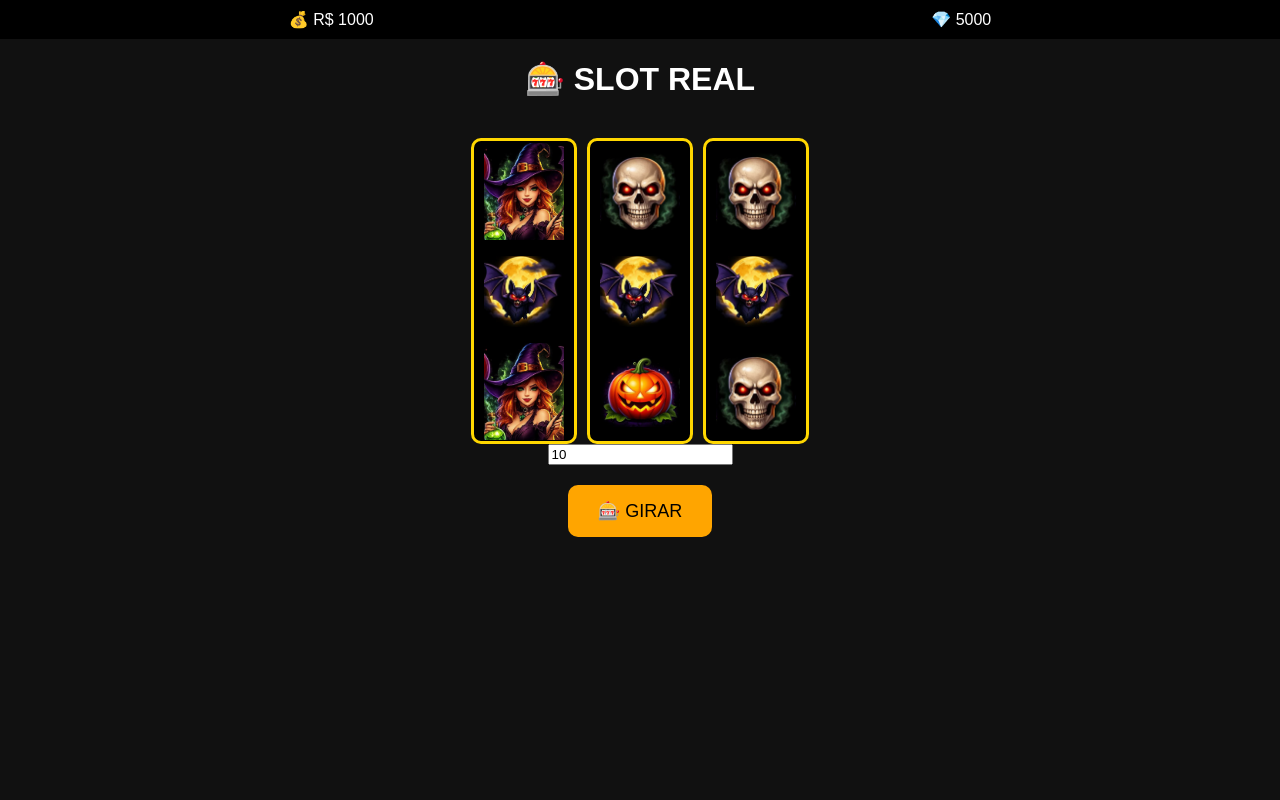
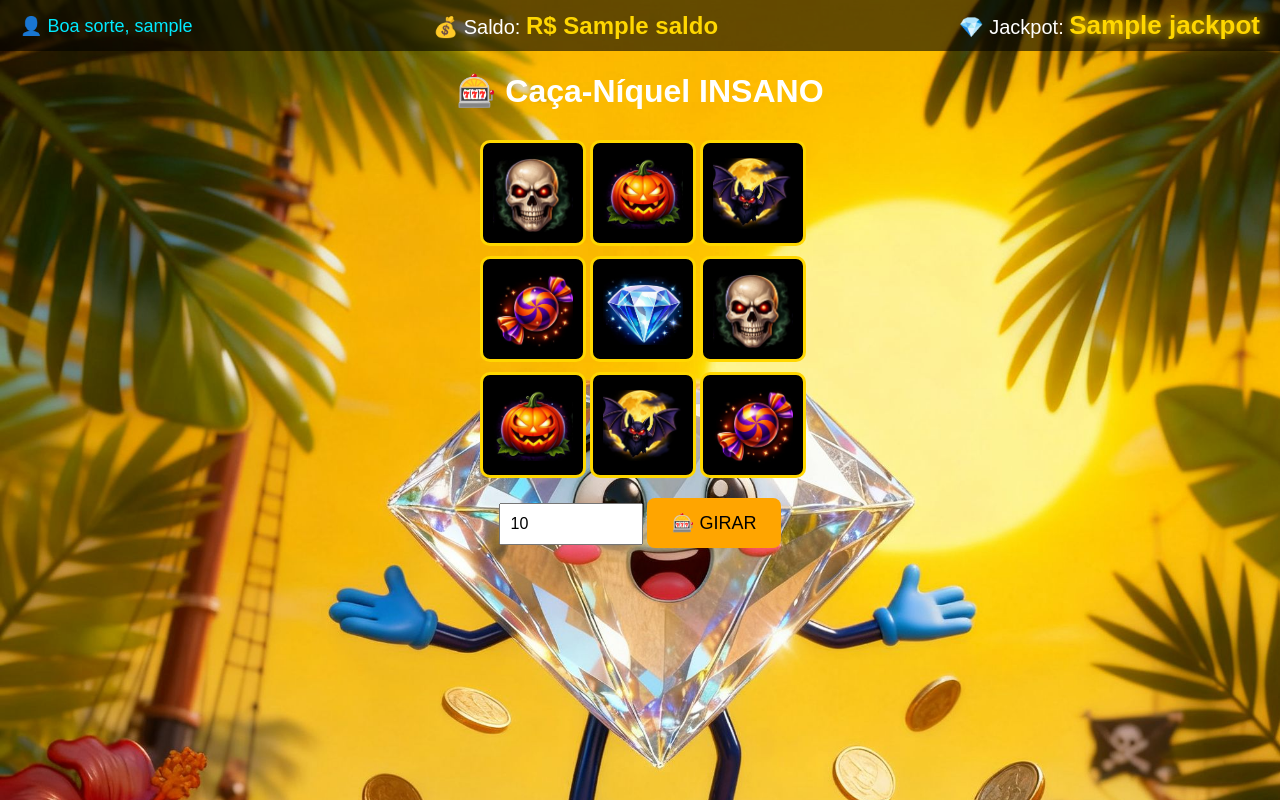
Before and after one commit to diamantinojunior204-coder/tropical, a Flask app: template API/templates/slot.html in a window 1280 px wide. Run offline with Flask 3, Linux system fonts and the light colour scheme; the visitor is signed in with stand-in values (Sample User, id 1); the template is opened without the code that fills it: most values are stand-ins (such as "Sample title", 1, 10 or a date in 2020); some libraries are stand-ins or nearby versions.

Commit message:
Update slot.html

```diff
--- a/API/templates/slot.html
+++ b/API/templates/slot.html
@@ -3,211 +3,383 @@
 <head>
 <meta charset="UTF-8">
 <meta name="viewport" content="width=device-width, initial-scale=1.0">
-<title>🎰 Slot Real</title>
+<title>🎰 Slot Halloween 90</title>
 
 <style>
 body{
   margin:0;
-  background:#111;
+  font-family:Arial;
+  background:url("/static/fundo.jpg");
+  background-size:cover;
   color:white;
   text-align:center;
-  font-family:Arial;
+  overflow-x:hidden;
 }
 
-/* topo */
 .topo{
+  padding:10px 20px;
+  background:rgba(0,0,0,0.6);
   display:flex;
-  justify-content:space-around;
-  padding:10px;
-  background:#000;
+  justify-content:space-between;
+  align-items:center;
+  font-size:20px;
 }
 
-/* SLOT */
-.slot{
-  display:flex;
-  justify-content:center;
-  margin-top:40px;
-  gap:10px;
+#usuario{font-size:18px;color:#00eaff;}
+#saldo{font-weight:bold;color:gold;font-size:24px;}
+
+#jackpot{
+  font-weight:bold;
+  color:#ffd700;
+  font-size:26px;
+  text-shadow:0 0 10px gold,0 0 30px orange;
+  animation:jackpotGlow 1s infinite alternate;
 }
 
-/* coluna (reel) */
-.reel{
-  width:100px;
-  height:300px;
-  overflow:hidden;
-  border:3px solid gold;
-  border-radius:10px;
-  background:black;
-  position:relative;
+@keyframes jackpotGlow{
+  from{ transform:scale(1); }
+  to{ transform:scale(1.08); }
 }
 
-/* faixa que se move */
-.reel-track{
-  position:absolute;
-  width:100%;
-  top:0;
+.slot{
+  margin-top:30px;
+  display:grid;
+  grid-template-columns:repeat(3,100px);
+  grid-gap:10px;
+  justify-content:center;
 }
 
-/* símbolos */
-.symbol{
+.celula{
   width:100px;
   height:100px;
+  background:black;
+  border-radius:10px;
   display:flex;
   align-items:center;
   justify-content:center;
+  border:3px solid gold;
+  transition:0.2s;
 }
 
-.symbol img{
-  width:80px;
+.celula img{width:80px;}
+
+.controls{margin-top:20px;}
+
+button{
+  padding:14px 25px;
+  font-size:18px;
+  border:none;
+  border-radius:8px;
+  background:orange;
+  cursor:pointer;
 }
 
-/* botão */
-button{
-  margin-top:20px;
-  padding:15px 30px;
-  font-size:18px;
-  background:orange;
-  border:none;
-  border-radius:10px;
+button:hover{background:gold;}
+
+button:disabled{
+  opacity:0.5;
 }
 
-/* efeitos */
-.win{
-  box-shadow:0 0 20px gold;
+input{
+  padding:10px;
+  width:120px;
+  font-size:16px;
 }
 
+/* 💥 brilho absurdo */
+.win{
+  animation:piscar 0.3s infinite;
+}
+
+@keyframes piscar{
+  0%{box-shadow:0 0 10px gold;}
+  50%{box-shadow:0 0 40px orange, 0 0 60px red;}
+  100%{box-shadow:0 0 10px gold;}
+}
+
+#resultado{
+  margin-top:15px;
+  font-size:24px;
+  font-weight:bold;
+}
+
+/* 🔥 FOGO */
+#fireWin{
+  position:fixed;
+  bottom:0;
+  left:0;
+  width:100%;
+  height:0%;
+  pointer-events:none;
+  z-index:999;
+  background:linear-gradient(to top,
+    rgba(255,80,0,0.9),
+    rgba(255,140,0,0.7),
+    rgba(255,200,0,0.4),
+    transparent
+  );
+  opacity:0;
+}
+
+@keyframes subirFogo{
+  0%{height:0%;opacity:0;}
+  30%{height:60%;opacity:1;}
+  60%{height:100%;opacity:1;}
+  100%{height:0%;opacity:0;}
+}
+
+/* 💥 TEXTO MEGA WIN */
+#megaWin{
+  position:fixed;
+  top:40%;
+  left:50%;
+  transform:translate(-50%,-50%) scale(0);
+  font-size:60px;
+  color:gold;
+  text-shadow:0 0 20px orange,0 0 40px red;
+  z-index:1000;
+  pointer-events:none;
+}
+
+@keyframes aparecerWin{
+  0%{transform:translate(-50%,-50%) scale(0);}
+  50%{transform:translate(-50%,-50%) scale(1.3);}
+  100%{transform:translate(-50%,-50%) scale(1);}
+}
+
+/* 🎇 partículas */
+.particle{
+  position:fixed;
+  width:8px;
+  height:8px;
+  background:gold;
+  border-radius:50%;
+  z-index:999;
+  animation:explodir 1s linear forwards;
+}
+
+@keyframes explodir{
+  to{
+    transform:translate(var(--x), var(--y));
+    opacity:0;
+  }
+}
 </style>
 </head>
 
 <body>
 
+<audio autoplay loop>
+<source src="/static/audio/jogo2.mp3" type="audio/mpeg">
+</audio>
+
 <div class="topo">
-<div>💰 <span id="saldo">R$ 1000</span></div>
-<div>💎 <span id="jackpot">5000</span></div>
+<div id="usuario">👤 Boa sorte, {{ session.username }}</div>
+
+<div>
+💰 Saldo: <span id="saldo">R$ {{saldo}}</span>
 </div>
 
-<h1>🎰 SLOT REAL</h1>
+<div>
+💎 Jackpot: <span id="jackpot">{{jackpot}}</span>
+</div>
+</div>
+
+<h1>🎰 Caça-Níquel INSANO</h1>
 
 <div class="slot">
-
-<div class="reel"><div class="reel-track" id="r0"></div></div>
-<div class="reel"><div class="reel-track" id="r1"></div></div>
-<div class="reel"><div class="reel-track" id="r2"></div></div>
-
+<div class="celula"><img id="c0" src="/static/slot/1.jpeg"></div>
+<div class="celula"><img id="c1" src="/static/slot/2.jpeg"></div>
+<div class="celula"><img id="c2" src="/static/slot/3.jpeg"></div>
+<div class="celula"><img id="c3" src="/static/slot/4.jpeg"></div>
+<div class="celula"><img id="c4" src="/static/slot/5.jpeg"></div>
+<div class="celula"><img id="c5" src="/static/slot/1.jpeg"></div>
+<div class="celula"><img id="c6" src="/static/slot/2.jpeg"></div>
+<div class="celula"><img id="c7" src="/static/slot/3.jpeg"></div>
+<div class="celula"><img id="c8" src="/static/slot/4.jpeg"></div>
 </div>
 
-<input id="aposta" type="number" value="10">
-<br>
-<button onclick="girar()">🎰 GIRAR</button>
+<div class="controls">
+<input id="aposta" type="number" value="10" min="1">
+<button id="btnGirar" onclick="girar()">🎰 GIRAR</button>
+</div>
 
 <div id="resultado"></div>
 
+<!-- 🔥 efeitos -->
+<div id="fireWin"></div>
+<div id="megaWin">💥 MEGA WIN 💥</div>
+
+<audio id="somGiro" src="/static/audio2.mp3"></audio>
+<audio id="somWin" src="/static/win.mp3"></audio>
+
 <script>
 
-let simbolos = [1,2,3,4,5,6];
+let girando = false;
 
-function criarReel(id){
-  let reel = document.getElementById(id);
-  reel.innerHTML="";
+function animarSaldo(valorFinal){
+let el=document.getElementById("saldo");
+let atual=parseFloat(el.innerText.replace("R$","")) || 0;
 
-  // cria vários símbolos (loop infinito fake)
-  for(let i=0;i<20;i++){
-    let s = simbolos[Math.floor(Math.random()*simbolos.length)];
-    let div = document.createElement("div");
-    div.className="symbol";
-    div.innerHTML = `<img src="/static/slot/${s}.jpeg">`;
-    reel.appendChild(div);
-  }
+let i=setInterval(()=>{
+atual+=(valorFinal-atual)*0.2;
+el.innerText="R$ "+atual.toFixed(2);
+
+if(Math.abs(valorFinal-atual)<0.05){
+el.innerText="R$ "+valorFinal.toFixed(2);
+clearInterval(i);
+}
+},30);
 }
 
-// inicializa
-criarReel("r0");
-criarReel("r1");
-criarReel("r2");
+/* 🔥 efeitos */
+function efeitoFogo(){
+let fogo=document.getElementById("fireWin");
+fogo.style.animation="subirFogo 2s ease-out";
+setTimeout(()=>{fogo.style.animation="";},2000);
+}
 
-/* 🎰 girar */
+function megaWin(){
+let el=document.getElementById("megaWin");
+el.style.animation="aparecerWin 0.6s ease";
+el.style.transform="translate(-50%,-50%) scale(1)";
+
+setTimeout(()=>{
+el.style.transform="translate(-50%,-50%) scale(0)";
+},1500);
+}
+
+/* 🎇 partículas */
+function particulas(){
+for(let i=0;i<40;i++){
+let p=document.createElement("div");
+p.className="particle";
+
+let x=(Math.random()*600-300)+"px";
+let y=(Math.random()*600-300)+"px";
+
+p.style.setProperty("--x",x);
+p.style.setProperty("--y",y);
+
+p.style.left="50%";
+p.style.top="50%";
+
+document.body.appendChild(p);
+
+setTimeout(()=>p.remove(),1000);
+}
+}
+
+function vibrar(){
+if(navigator.vibrate){
+navigator.vibrate([200,100,200]);
+}
+}
+
 function girar(){
 
-let aposta = parseFloat(document.getElementById("aposta").value);
+if(girando) return;
 
-Promise.all([
-  girarReel("r0", 1500),
-  girarReel("r1", 2000),
-  girarReel("r2", 2500)
-]).then(()=>{
-  resultadoFinal(aposta);
+let aposta=parseFloat(document.getElementById("aposta").value);
+
+if(isNaN(aposta) || aposta<=0){
+alert("Digite uma aposta válida!");
+return;
+}
+
+girando = true;
+document.getElementById("btnGirar").disabled = true;
+
+document.getElementById("somGiro").play();
+
+let tempo=0;
+
+let spin=setInterval(()=>{
+
+for(let i=0;i<9;i++){
+let r=Math.floor(Math.random()*6)+1;
+document.getElementById("c"+i).src="/static/slot/"+r+".jpeg";
+}
+
+tempo+=100;
+
+if(tempo>=2000){
+clearInterval(spin);
+mostrarResultado();
+}
+
+},100);
+
+function mostrarResultado(){
+
+fetch("/api/slot",{
+method:"POST",
+body:new URLSearchParams({aposta:aposta})
+})
+.then(r=>r.json())
+.then(data=>{
+
+if(data.erro){
+alert(data.erro);
+liberar();
+return;
+}
+
+animarSaldo(data.saldo);
+document.getElementById("jackpot").innerText=data.jackpot;
+
+let grade=data.grade.flat();
+
+for(let i=0;i<9;i++){
+let el=document.getElementById("c"+i);
+el.src="/static/slot/"+grade[i]+".jpeg";
+el.classList.remove("win");
+}
+
+if(data.linhas_ganhas){
+data.linhas_ganhas.forEach(linha=>{
+linha.forEach(idx=>{
+document.getElementById("c"+idx).classList.add("win");
+});
+});
+}
+
+let res=document.getElementById("resultado");
+
+if(data.ganho>0){
+
+document.getElementById("somWin").play();
+res.innerHTML="🎉 GANHOU R$ "+data.ganho;
+
+/* 🔥 níveis de ganho */
+if(data.ganho >= aposta * 10){
+efeitoFogo();
+megaWin();
+particulas();
+vibrar();
+}else if(data.ganho >= aposta * 5){
+efeitoFogo();
+particulas();
+}
+
+}else{
+res.innerHTML="Boa sorte!";
+}
+
+liberar();
+
+})
+.catch(()=>{
+alert("Erro ao processar o slot");
+liberar();
 });
 
 }
 
-/* 🎰 animação real */
-function girarReel(id, tempo){
-
-return new Promise(resolve=>{
-
-  let reel = document.getElementById(id);
-
-  let pos = 0;
-  let speed = 50;
-
-  let intervalo = setInterval(()=>{
-    pos += speed;
-    reel.style.transform = `translateY(-${pos}px)`;
-  },16);
-
-  setTimeout(()=>{
-    clearInterval(intervalo);
-
-    // posição final alinhada (multiplo de 100)
-    let final = Math.floor(pos/100)*100;
-    reel.style.transform = `translateY(-${final}px)`;
-
-    resolve();
-  },tempo);
-
-});
-
+function liberar(){
+girando = false;
+document.getElementById("btnGirar").disabled = false;
 }
-
-/* 🎯 resultado */
-function resultadoFinal(aposta){
-
-fetch("/api/slot",{
-  method:"POST",
-  body:new URLSearchParams({aposta})
-})
-.then(r=>r.json())
-.then(data=>{
-
-let grade = data.grade;
-
-/* aplica resultado visual REAL */
-for(let col=0;col<3;col++){
-
-  let reel = document.getElementById("r"+col);
-
-  reel.innerHTML="";
-
-  for(let i=0;i<10;i++){
-    let s = grade[i%3][col];
-    let div = document.createElement("div");
-    div.className="symbol";
-    div.innerHTML=`<img src="/static/slot/${s}.jpeg">`;
-    reel.appendChild(div);
-  }
-
-}
-
-/* ganho */
-let res = document.getElementById("resultado");
-
-if(data.ganho>0){
-  res.innerHTML = "🎉 GANHOU R$ "+data.ganho;
-}else{
-  res.innerHTML = "Boa sorte!";
-}
-
-});
 
 }
 
```
